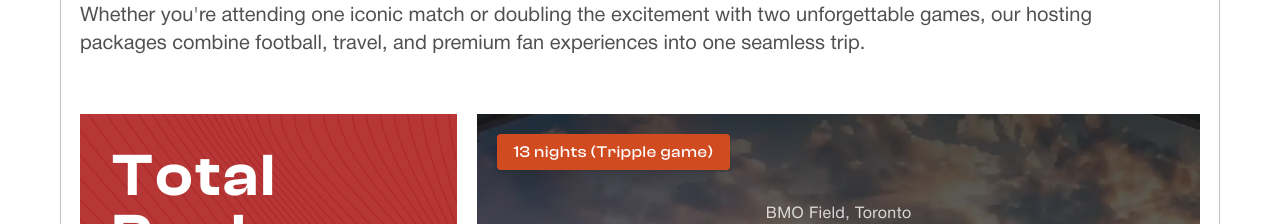
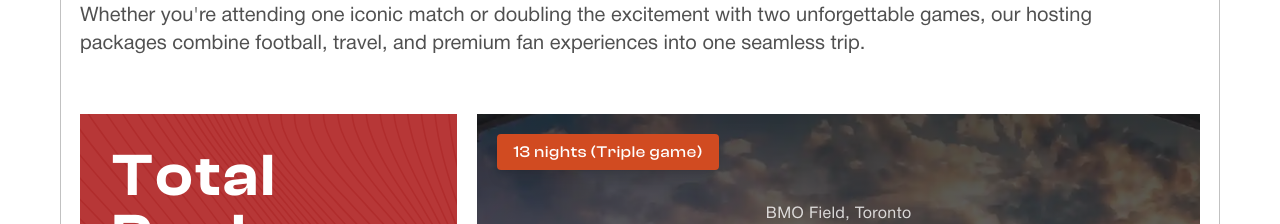
Before and after one commit to utopia-tech-africa/world-cup-experience, a Next.js app in the folder frontend/: page / in a window 1280 px wide. Shown: the part 1000-1224 px from the top of the page. Built offline with nearby package versions, Linux system fonts and the light colour scheme; no server answers.

Commit message:
Change the word "Tripple" to "Triple"

```diff
--- a/frontend/src/components/packages/components/total-package-matches.tsx
+++ b/frontend/src/components/packages/components/total-package-matches.tsx
@@ -47,7 +47,7 @@ export const TotalPackageMatches = ({ matches }: { matches: Match[] }) => {
             )}
           >
             {" "}
-            13 nights (Tripple game)
+            13 nights (Triple game)
           </span>
         </div>
 
```
